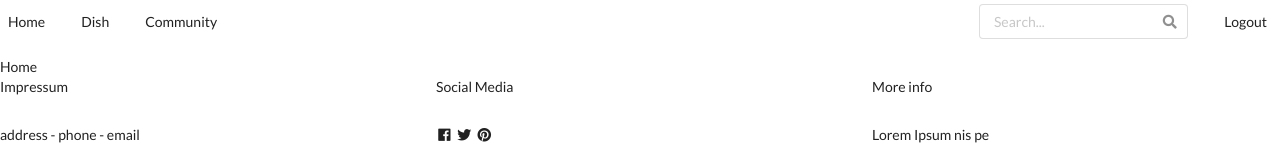
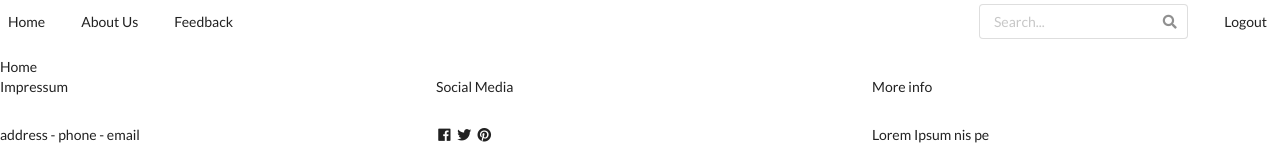
Before and after one commit to dpochciol/doener, a React (Create React App) app: page / in a window 1280 px wide. Shown: the top 160 px of the page. Built offline with nearby package versions, Linux system fonts and the light colour scheme; no server answers.

Commit message:
added packages to local

```diff
--- a/package.json
+++ b/package.json
@@ -6,6 +6,7 @@
     "@testing-library/jest-dom": "^5.11.9",
     "@testing-library/react": "^11.2.5",
     "@testing-library/user-event": "^12.8.1",
+    "contentful": "^8.1.8",
     "react": "^17.0.1",
     "react-dom": "^17.0.1",
     "react-router-dom": "^5.2.0",
--- a/src/components/Navbar.js
+++ b/src/components/Navbar.js
@@ -7,8 +7,8 @@ const Navbar = () =>{
   return (
     <nav className="ui secondary menu">
       <Link className="item" to="/">Home</Link>
-      <Link className="item" to="/dish">Dish</Link>
-      <Link className="item" to="/community">Community</Link>
+      <Link className="item" to="/dish">About Us</Link>
+      <Link className="item" to="/community">Feedback</Link>
     </nav>
   )
 }
```
Also changed, not shown: src/components/Footer.js (line endings or trailing spaces), 1 other file (tests, documents, lock files or other folders).
